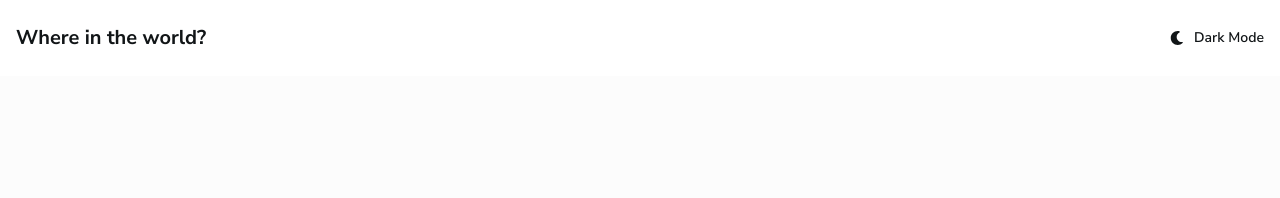
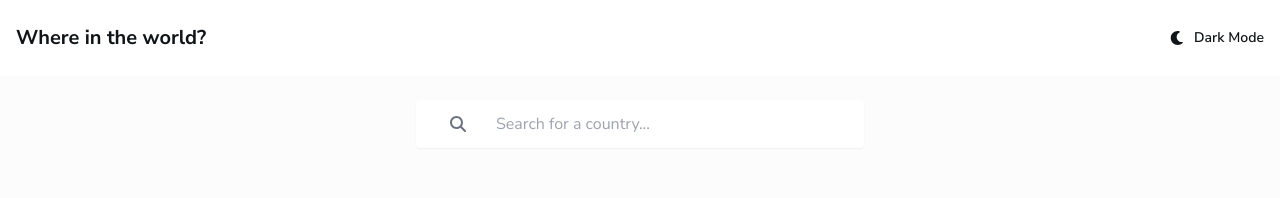
Before and after one commit to SortJakke/FM-rest_countries, a React (Vite) app: page / in a window 1280 px wide. Shown: the top 198 px of the page. Built offline with nearby package versions, Linux system fonts and the light colour scheme.

Commit message:
feat: add SearchBar component with debounce and search icon

```diff
--- a/src/App.tsx
+++ b/src/App.tsx
@@ -1,9 +1,11 @@
 import Header from "./components/Header"
+import Home from "./pages/Home"
 
 function App() {
   return (
     <div className="font-title min-h-screen bg-bgLight dark:bg-bgDark text-textLight dark:text-textDark">
       <Header/>
+      <Home/>
     </div>
   )
 }
--- /dev/null
+++ b/src/components/SearchBar.tsx
@@ -0,0 +1,34 @@
+import { useState, useEffect } from "react"
+import { FontAwesomeIcon } from "@fortawesome/react-fontawesome"
+import { faSearch } from "@fortawesome/free-solid-svg-icons"
+
+interface SearchBarProps {
+  onSearch: (query: string) => void
+}
+
+export default function SearchBar({ onSearch }: SearchBarProps) {
+  const [input, setInput] = useState("")
+
+  useEffect(() => {
+    const delayDebounceFn = setTimeout(() => {
+      onSearch(input.trim())
+    }, 500)
+    return () => clearTimeout(delayDebounceFn)
+  }, [input, onSearch])
+
+  return (
+    <div className="relative w-full max-w-md mx-auto my-6">
+      <FontAwesomeIcon
+        icon={faSearch}
+        className="absolute left-8 top-1/2 transform -translate-y-1/2 text-gray-500"
+      />
+      <input
+        type="text"
+        placeholder="Search for a country..."
+        value={input}
+        onChange={(e) => setInput(e.target.value)}
+        className="w-full pl-20 p-3 rounded shadow-sm focus:outline-none focus:ring-2 focus:ring-blue-500 dark:bg-elDark dark:text-textDark"
+      />
+    </div>
+  )
+}
--- a/src/pages/Home.tsx
+++ b/src/pages/Home.tsx
@@ -0,0 +1,13 @@
+import SearchBar from "../components/SearchBar"
+
+export default function Home() {
+  const handleSearch = (query: string) => {
+    console.log("Search:", query)
+  }
+
+  return (
+    <main className="px-6">
+      <SearchBar onSearch={handleSearch} />
+    </main>
+  )
+}
```
